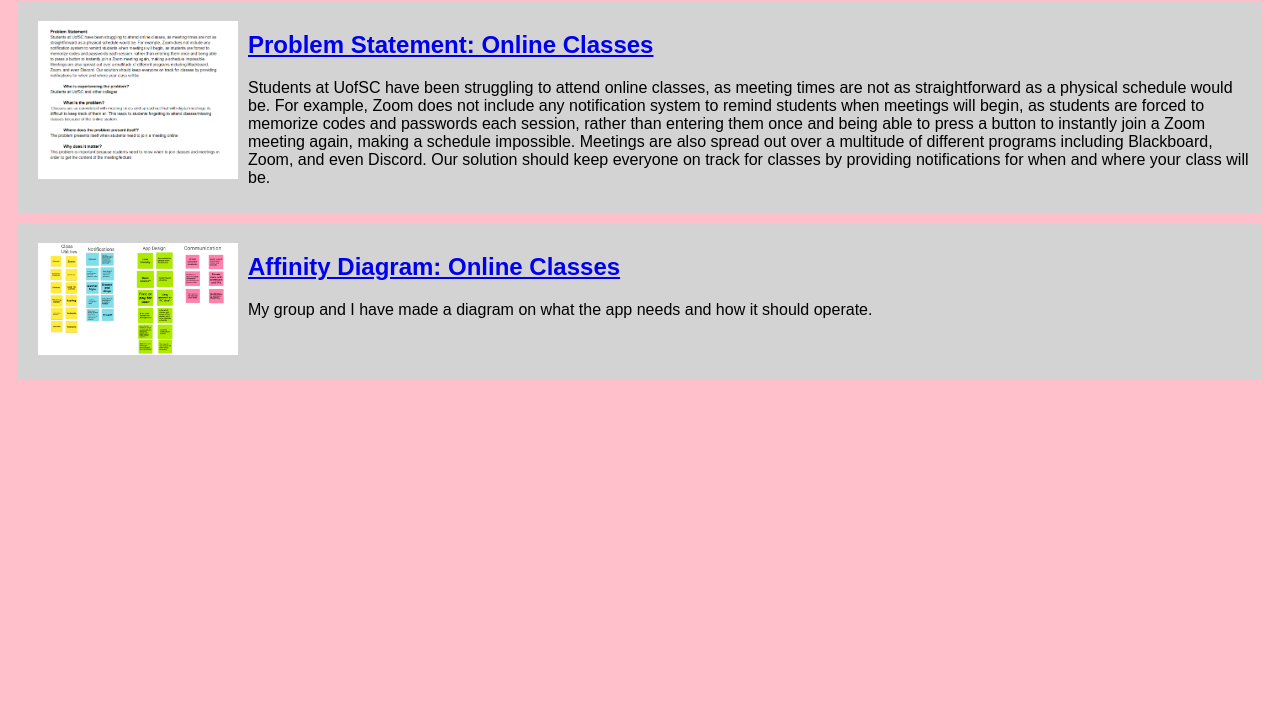
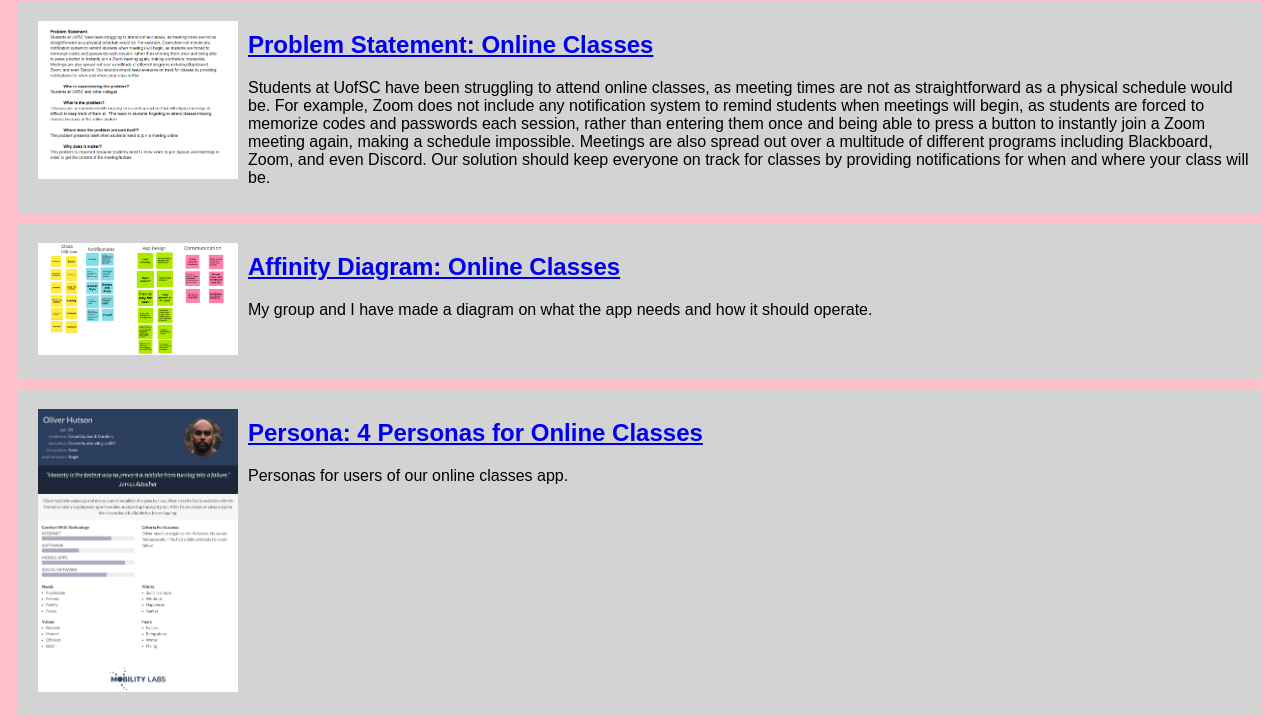
Before and after one commit to baileymook/baileymook.github.io, a plain HTML site: page index.html in a window 1280 px wide. Shown: the part 79-805 px from the top of the page. Drawn offline with Linux system fonts and the light colour scheme.

Commit message:
Add files via upload

```diff
--- a/index.html
+++ b/index.html
@@ -34,5 +34,16 @@
                         </p>
                     </section>
                 </section>
+
+                           <!-- Persona Assignment-->
+                           <section class="assignment">
+                            <a href="files/personas.pdf"><img src="images/persona.png"></a>
+                            <section class="ass-details">
+                                <a href="files/personas.pdf"><h2>Persona: 4 Personas for Online Classes </h2></a>
+                                <p>
+                                    Personas for users of our online classes app.
+                                </p>
+                            </section>
+                        </section>
     </body>
 </html>
```
